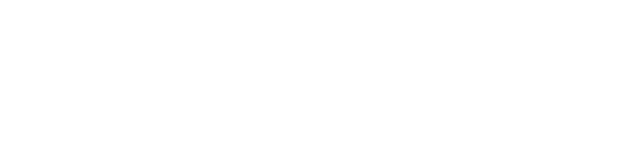
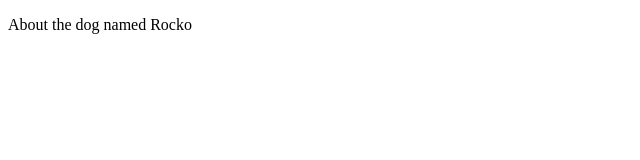
Before and after one commit to mcelveend/webdevportfolio, a plain HTML site: page index.html in a window 1280 px wide. Shown: the whole page, without its empty margins (0-640 px from the left). Drawn offline with Linux system fonts and the light colour scheme.

Commit message:
Update index.html

```diff
--- a/index.html
+++ b/index.html
@@ -8,5 +8,7 @@
 </head>
 <body>
 
+<p> About the dog named Rocko</p>
+
 </body>
 </html>
```
